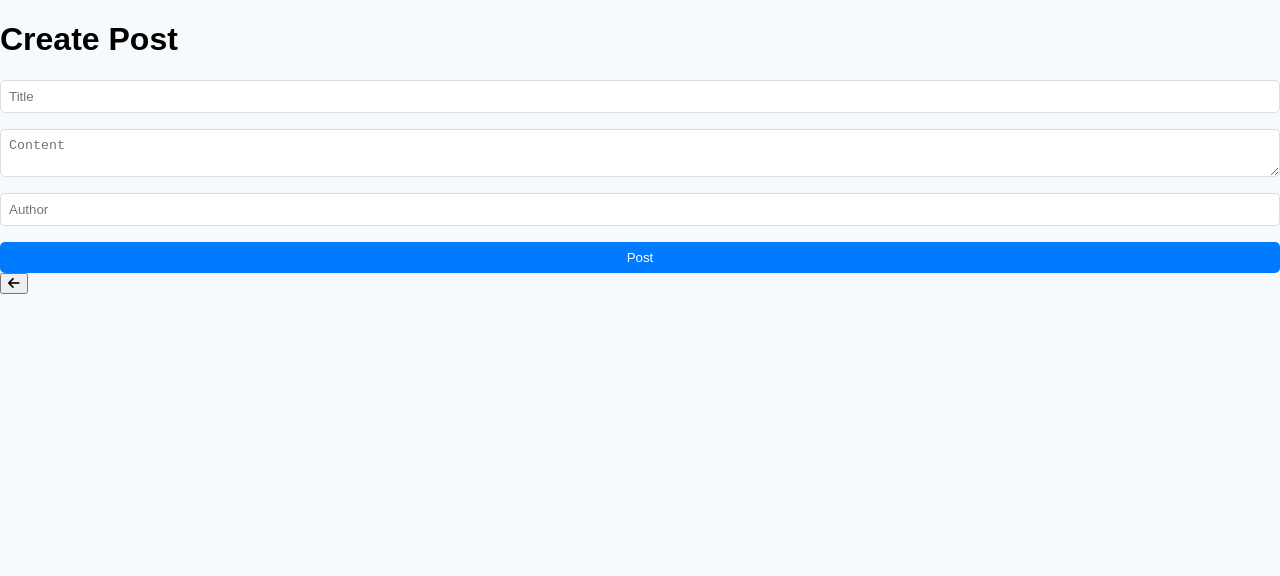
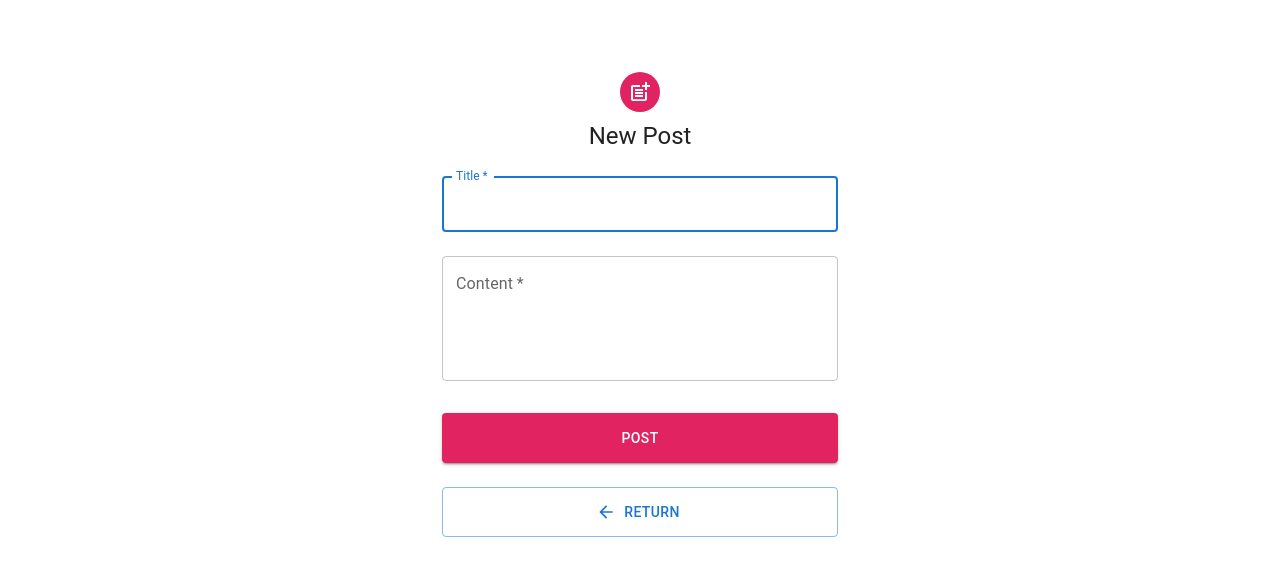
Before and after one commit to beepobb/inclusive-app, a React (Create React App) app in the folder frontend/: page /forum/new-post in a window 1280 px wide. Shown: the top 576 px of the page. Built offline with nearby package versions, Linux system fonts and the light colour scheme.

Commit message:
Add post ui

```diff
--- a/frontend/src/components/AddPost/AddPost.js
+++ b/frontend/src/components/AddPost/AddPost.js
@@ -1,24 +1,11 @@
 import React from 'react';
-import { useNavigate } from 'react-router-dom';
 import NewPostForm from '../NewPostForm/NewPostForm';
-// import './AddPost.css';
 
 export default function AddPost() {
-  const navigate = useNavigate();
-
-  const handleGoBack = () => {
-    navigate('/forum');
-  };
 
   return (
     <div>
-      <h1>Create Post</h1>
       <NewPostForm />
-      <div>
-        <button onClick={handleGoBack}>
-          <i className="fa fa-arrow-left"></i>
-        </button>
-      </div>
     </div>
   );
 }
--- a/frontend/src/components/Forum/Forum.js
+++ b/frontend/src/components/Forum/Forum.js
@@ -27,9 +27,6 @@ export default function Forum() {
                 <>
                     <Post post={post1}/>
                     <Post post={post1}/>
-                    <Post post={post1}/>
-                    <Post post={post1}/>
-                    <Post post={post1}/>
                 </>
                 <Link to="/forum/new-post">
                     <button className="add-post-button" onClick={handleAddPost}>
--- a/frontend/src/components/Login/Login.css
+++ /dev/null
@@ -1,45 +0,0 @@
-body {
-  font-family: Arial, sans-serif;
-}
-
-.login-container {
-  display: flex;
-  flex-direction: column;
-  align-items: center;
-  padding: 10rem;
-  height: 100vh;
-  background-color: #f5f5f5;
-}
-
-form {
-  display: flex;
-  flex-direction: column;
-  gap: 1rem;
-  padding: 2rem;
-  background-color: white;
-  box-shadow: 0 0 10px rgba(0, 0, 0, 0.1);
-  border-radius: 8px;
-}
-
-label {
-  font-weight: bold;
-}
-
-input {
-  padding: 0.5rem;
-  border: 1px solid #ccc;
-  border-radius: 4px;
-}
-
-button {
-  padding: 0.75rem;
-  background-color: #007BFF;
-  color: white;
-  border: none;
-  border-radius: 4px;
-  cursor: pointer;
-}
-
-button:hover {
-  background-color: #0056b3;
-}
--- a/frontend/src/components/NewPostForm/NewPostForm.js
+++ b/frontend/src/components/NewPostForm/NewPostForm.js
@@ -1,42 +1,106 @@
 import React, { useState } from 'react';
-import './NewPostForm.css';
+import Avatar from '@mui/material/Avatar';
+import Button from '@mui/material/Button';
+import CssBaseline from '@mui/material/CssBaseline';
+import TextField from '@mui/material/TextField';
+import Box from '@mui/material/Box';
+import Typography from '@mui/material/Typography';
+import Container from '@mui/material/Container';
+import PostAddIcon from '@mui/icons-material/PostAdd';
+import { createTheme, ThemeProvider } from '@mui/material/styles';
+import { useNavigate } from 'react-router-dom';
+import ArrowBackIcon from '@mui/icons-material/ArrowBack';
 
-const NewPostForm = ({ addPost }) => {
+const defaultTheme = createTheme();
+
+const NewPostForm = () => {
   const [title, setTitle] = useState('');
   const [content, setContent] = useState('');
-  const [author, setAuthor] = useState('');
+  const navigate = useNavigate();
+  const addPost = (title, content) => {
+    console.log(title, content)
+    navigate('/forum')
+    alert("Post added successfully")
+  }
 
   const handleSubmit = (e) => {
     e.preventDefault();
-    if (title && content && author) {
-      addPost({ title, content, author });
+    if (title && content) {
+      addPost({ title, content });
       setTitle('');
       setContent('');
-      setAuthor('');
+    } else {
+      alert("Please fill in all fields");
     }
   };
 
+  const handleGoBack = () => {
+    navigate(-1);
+  };
+
   return (
-    <form className="new-post-form" onSubmit={handleSubmit}>
-      <input
-        type="text"
-        placeholder="Title"
+    <ThemeProvider theme={defaultTheme}>
+      <Container component="main" maxWidth="xs">
+        <CssBaseline />
+        <Box
+          sx={{
+            marginTop: 8,
+            display: 'flex',
+            flexDirection: 'column',
+            alignItems: 'center',
+          }}
+        >
+          <Avatar sx={{ m: 1, bgcolor: "#E12362" }}>
+            <PostAddIcon />
+          </Avatar>
+          <Typography component="h1" variant="h5">
+            New Post
+          </Typography>
+          <Box component="form" onSubmit={handleSubmit} noValidate sx={{ mt: 1 }}>
+            <TextField
+              margin="normal"
+              required
+              fullWidth
+              id="title"
+              label="Title"
+              name="title"
+              autoComplete="title"
+              autoFocus
               value={title}
               onChange={(e) => setTitle(e.target.value)}
             />
-      <textarea
-        placeholder="Content"
+            <TextField
+              margin="normal"
+              required
+              fullWidth
+              id="content"
+              label="Content"
+              name="content"
+              autoComplete="content"
+              multiline
+              rows={4}
               value={content}
               onChange={(e) => setContent(e.target.value)}
             />
-      <input
-        type="text"
-        placeholder="Author"
-        value={author}
-        onChange={(e) => setAuthor(e.target.value)}
-      />
-      <button type="submit">Post</button>
-    </form>
+            <Button
+              type="submit"
+              fullWidth
+              variant="contained"
+              sx={{ mt: 3, mb: 2, height: 50, backgroundColor:"#E12362", '&:hover': {backgroundColor: "#C2185B" }}}
+            >
+              Post
+            </Button>
+            <Button
+              fullWidth
+              variant="outlined"
+              startIcon={<ArrowBackIcon />}
+              onClick={handleGoBack}
+              sx={{ mt: 1, mb: 2, height: 50 }}
+            >Return</Button>
+          </Box>
+        </Box>
+      </Container>
+    </ThemeProvider>
   );
 };
 
```
Lines whose indentation alone changed are shown as unchanged.
